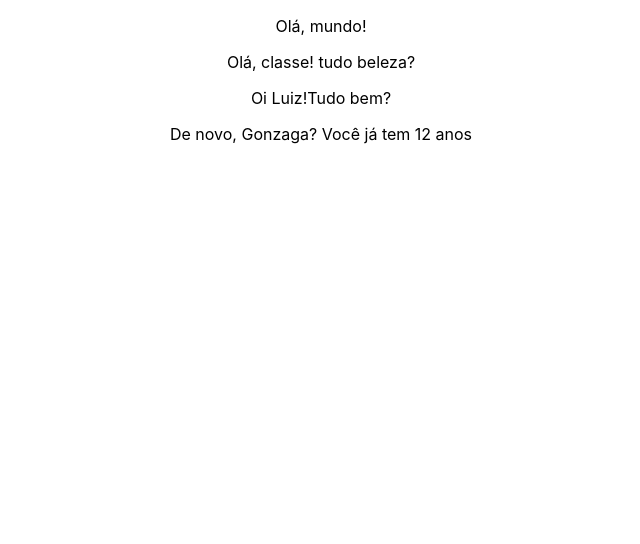
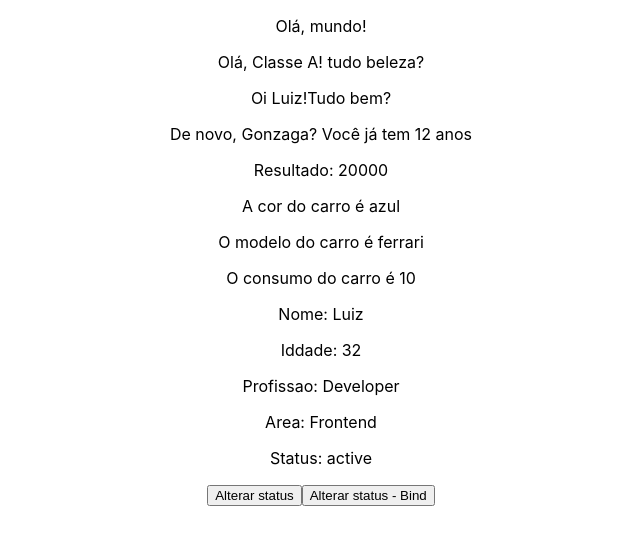
Before and after one commit to Luiz719/Dio-Web, a React (Create React App) app in the folder React/meu_site_react/: page / in a window 1280 px wide. Shown: the top 544 px of the page, without its empty margins (319-959 px from the left). Built offline with nearby package versions, Linux system fonts and the light colour scheme.

Commit message:
Intro Class Component

```diff
--- a/React/meu_site_react/src/App.js
+++ b/React/meu_site_react/src/App.js
@@ -5,14 +5,20 @@ import HelloReact from './components/HelloReact';
 import HelloDev from './components/HelloDev';
 import HelloClass from './components/HelloClass';
 import HelloPeople from './components/HelloPeople';
+import HelloCalc from './components/HelloCalc';
+import Car from './components/Car';
+import PersonClass from './components/PersonClass';
 
 function App() {
   return (
     <div className="App">
       <HelloReact />
-      <HelloClass/>
+      <HelloClass name ="Classe A"/>
       <HelloDev dev_name="Luiz"/>
       <HelloPeople name="Gonzaga" age ="12"/>
+      <HelloCalc />
+      <Car/>
+      <PersonClass name="Luiz"/>
     </div>
   );
 }
--- /dev/null
+++ b/React/meu_site_react/src/components/Car.js
@@ -0,0 +1,19 @@
+import React from 'react';
+
+class Car extends React.Component {
+    constructor(){
+        super()
+        this.state = {cor: "azul", model: "ferrari"}
+    }
+    render(){
+        let consumo = 10;
+        return (
+            <div>
+                <p>A cor do carro é {this.state.cor}</p>
+                <p>O modelo do carro é {this.state.model}</p>
+                <p>O consumo do carro é {consumo}</p>
+            </div>
+        )
+    }
+}
+export default Car;
--- /dev/null
+++ b/React/meu_site_react/src/components/HelloCalc.js
@@ -0,0 +1,10 @@
+import HelloPlus from './HelloPlus';
+function HelloCalc(){
+    const calcNumbers = (n1,n2) => {
+        return n1 * n2
+    }
+    return (
+        <HelloPlus calcNumbers={calcNumbers}/>
+    )
+}
+export default HelloCalc;
--- a/React/meu_site_react/src/components/HelloClass.js
+++ b/React/meu_site_react/src/components/HelloClass.js
@@ -7,7 +7,7 @@ class HelloClass extends React.Component {
     render(){
         return (
             <div>
-                <p>Olá, classe! tudo beleza?</p>
+                <p>Olá, {this.props.name}! tudo beleza?</p>
             </div>
         )
     }
--- /dev/null
+++ b/React/meu_site_react/src/components/HelloPlus.js
@@ -0,0 +1,12 @@
+function HelloPlus(props){
+    var n1 = 40
+    var n2 = 500
+    return (
+        <div>
+            <p>
+                Resultado: {props.calcNumbers(n1,n2)}
+            </p>
+        </div>
+    )
+}
+export default HelloPlus;
--- /dev/null
+++ b/React/meu_site_react/src/components/PersonClass.js
@@ -0,0 +1,44 @@
+import React from 'react'
+
+class PersonClass extends React.Component {
+    constructor(props) {
+        super(props)
+        this.state = {
+            age: 32,
+            profession:"Developer",
+            area:"Frontend",
+            name: this.props.name,
+            status: true
+        }
+        this.status = this.props.status
+        this.uS = this.updateStatus.bind(this)
+    }
+    updateStatus(){
+        this.setState(
+            (state) => ({
+                status: !state.status
+            })
+        )
+        console.log(this.state)
+    }
+    componentDidMount(){
+        console.log("O componente foi montado!")
+    }
+    componentDidUpdate(){
+        alert("O componente foi atualizado!")
+    }
+    render(){
+        return(
+            <div>
+                <p> Nome: {this.props.name}</p>
+                <p> Iddade: {this.state.age}</p>
+                <p> Profissao: {this.state.profession}</p>
+                <p> Area: {this.state.area}</p>
+                <p> Status: {this.state.status?"active" : "offline"}</p>
+                <button onClick={ () => this.updateStatus()}>Alterar status</button>
+                <button onClick={this.uS}>Alterar status - Bind</button>
+            </div>
+        )
+    }
+}
+export default PersonClass
```
